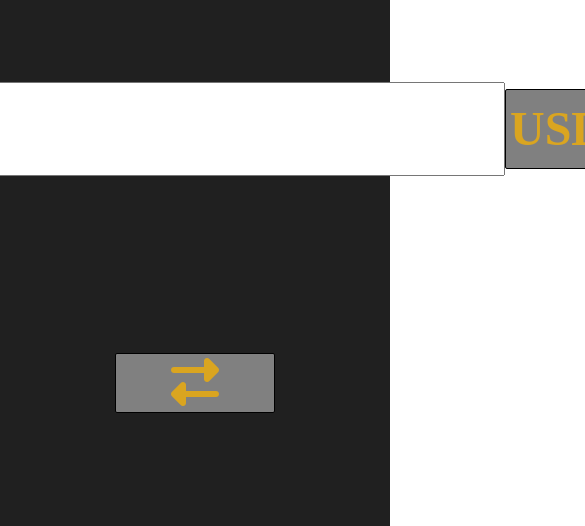
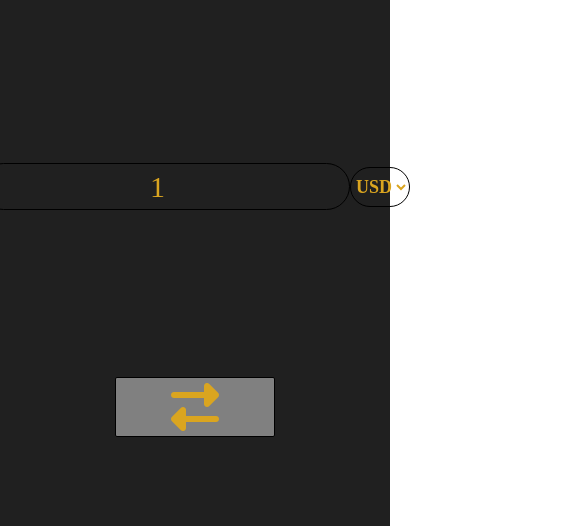
Before and after one commit to gabriellpr/usdtobtc, a plain HTML site: page index.html in a window 390 px wide. Shown: the part 676-1202 px from the top of the page, 585 px wide, since content can reach past the window. Drawn offline with nearby package versions, Linux system fonts and the light colour scheme; a web font is replaced by a local one.

Commit message:
versao beta

```diff
--- a/index.html
+++ b/index.html
@@ -1,7 +1,7 @@
 <!DOCTYPE html>
 <html>
 <head>
-	<title>Quanto você teria de Bitcoin hoje?</title>
+	<title>Bitcoin para dólar</title>
 
 	<link rel="stylesheet" type="text/css" href="./styles.css">
 	<script src="https://kit.fontawesome.com/199b72f6ff.js" crossorigin="anonymous"></script>
@@ -21,7 +21,7 @@
 	<main>
 
 
-		<h1>Quanto você teria de <span>Bitcoin </span>se tivesse investido 5 anos átras?</h1>
+		<h1>Quanto você teria em <span>Dólares </span>se tivesse investido em <span>Bitcoin</span> 5 anos átras?</h1>
 		<section>
 			<div class="section-left">
                 <input type="number" class="amount-first" value="1">
--- a/styles.css
+++ b/styles.css
@@ -72,20 +72,26 @@ main section .section-left {
 
 main input {
 	font-size: 30px;
+	background-color: transparent;
+	border:1px solid black;
+	color: #DAA520;
+	border-radius: 30px;
+	text-align: center;
 }
 
 main select {
-	background-color: gray;
-	color: #DAA520;
-
-	border: 1px solid black;
-	border-radius: 2px;
 
 	height: 40px;
 	width: 60px;
 
-	font-size: 16px;
+	font-size: 18px;
 	font-weight: bold;
+
+	background-color: transparent;
+	border:1px solid black;
+	color: #DAA520;
+	border-radius: 30px;
+	text-align: center;
 }
 
 main button {
@@ -149,25 +155,32 @@ footer{
     }
 
     main input {
-    	font-size: 60px;
-    }
+	font-size: 30px;
+	background-color: transparent;
+	border:1px solid black;
+	color: #DAA520;
+	border-radius: 30px;
+	text-align: center;
+}
 
     main h3 {
 		font-size: 60px;
 	}
 
 	main select {
-		background-color: gray;
-		color: #DAA520;
 
-		border: 1px solid black;
-		border-radius: 2px;
+	height: 40px;
+	width: 60px;
 
-		height: 80px;
-		width: 120px;
+	font-size: 18px;
+	font-weight: bold;
 
-		font-size: 48px;
-	}
+	background-color: transparent;
+	border:1px solid black;
+	color: #DAA520;
+	border-radius: 30px;
+	text-align: center;
+}
 	main p {
 		font-size: 98px;
 		color: #DAA520;
```
